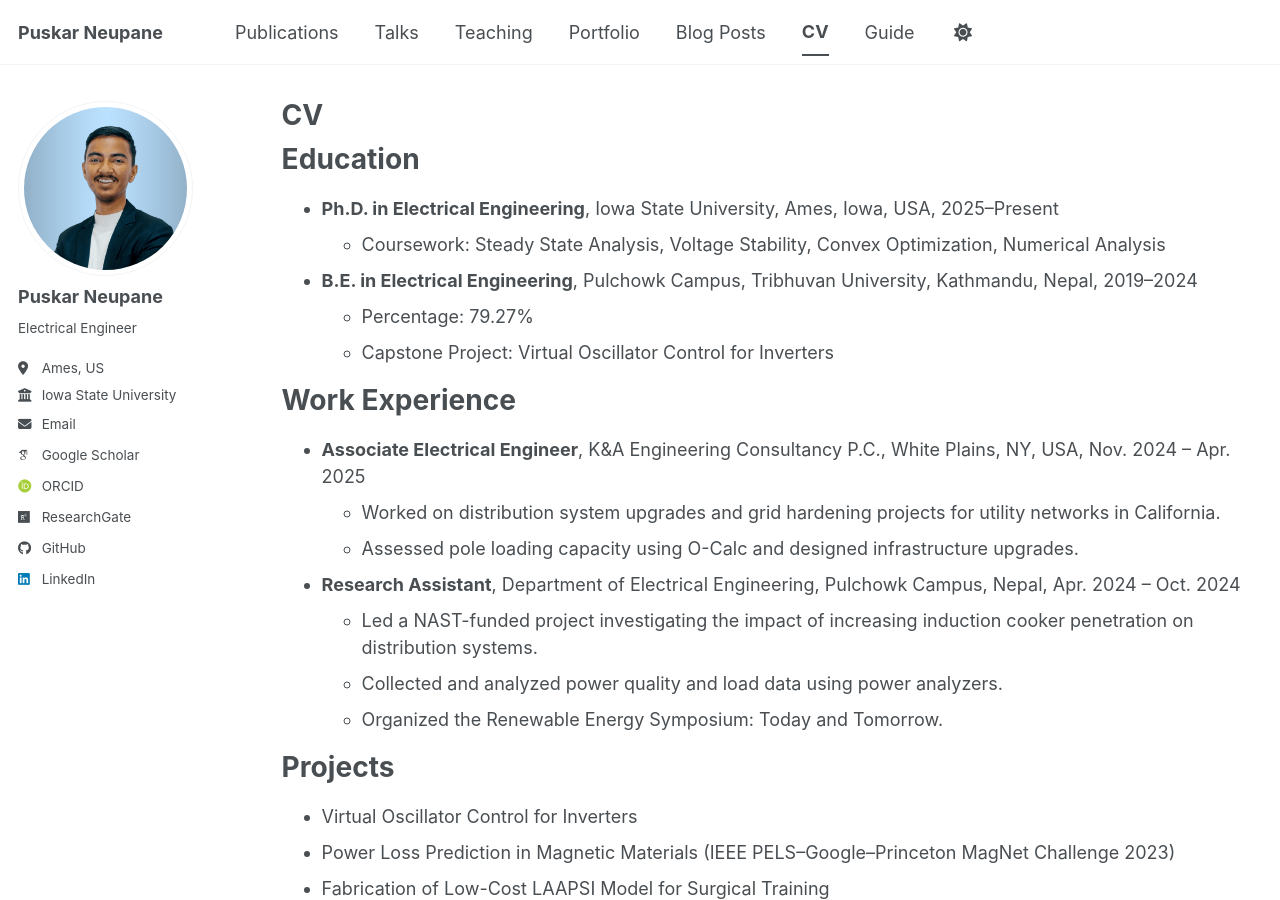
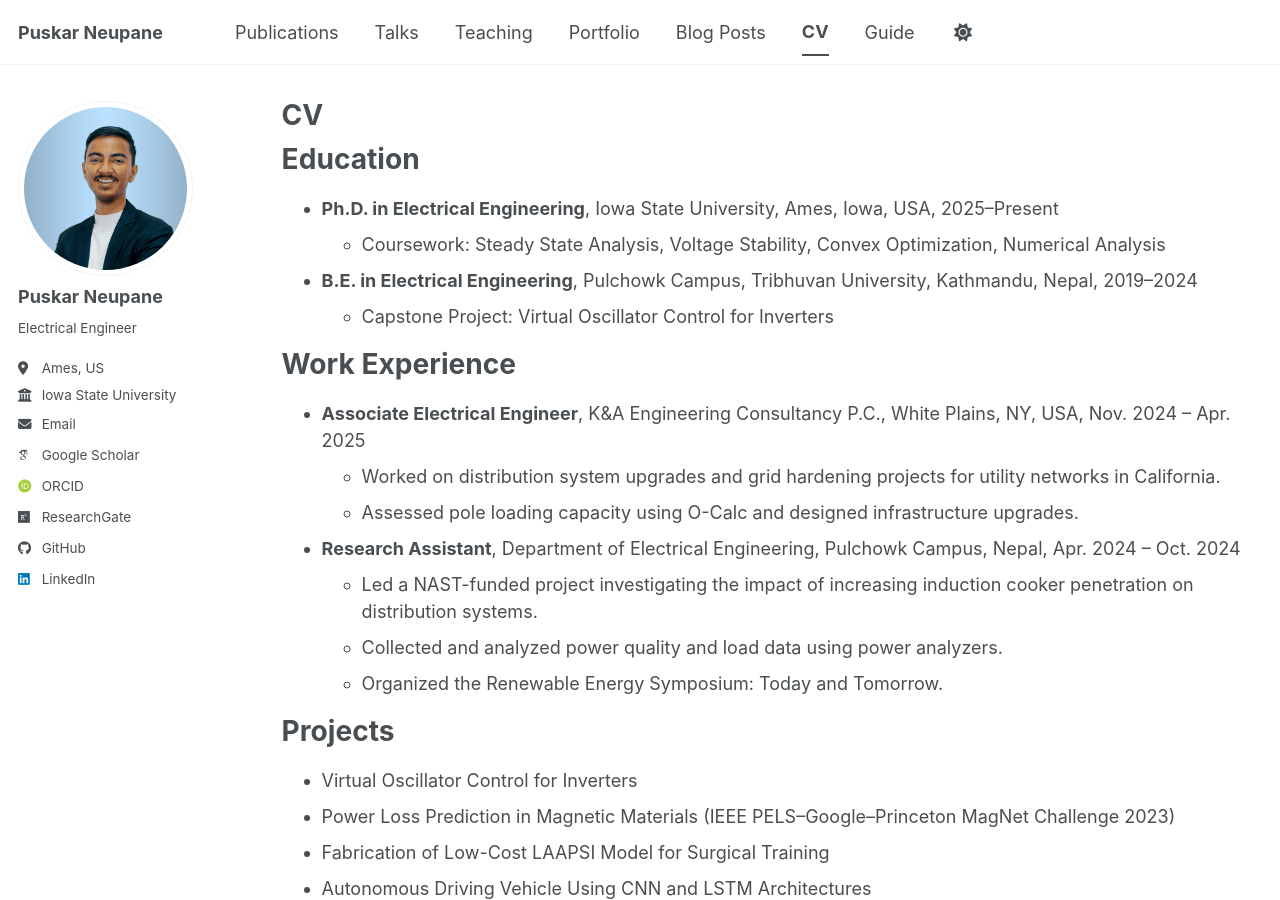
Before and after one commit to Puskar-Neupane/website, a Jekyll site: the page built from _pages/cv.md, in a window 1280 px wide and 900 px high. Built offline with Jekyll 4.4.1, drawn with Linux system fonts in a browser that asks for light colours; some web fonts are replaced; a script bundle is joined from its source files by our own code; library files that are not in the unit come from our copies.

Commit message:
Update cv.md

```diff
--- a/_pages/cv.md
+++ b/_pages/cv.md
@@ -16,7 +16,6 @@
   * Coursework: Steady State Analysis, Voltage Stability, Convex Optimization, Numerical Analysis
 
 * **B.E. in Electrical Engineering**, Pulchowk Campus, Tribhuvan University, Kathmandu, Nepal, 2019–2024
-  * Percentage: 79.27%
   * Capstone Project: Virtual Oscillator Control for Inverters
 
 Work Experience
```
